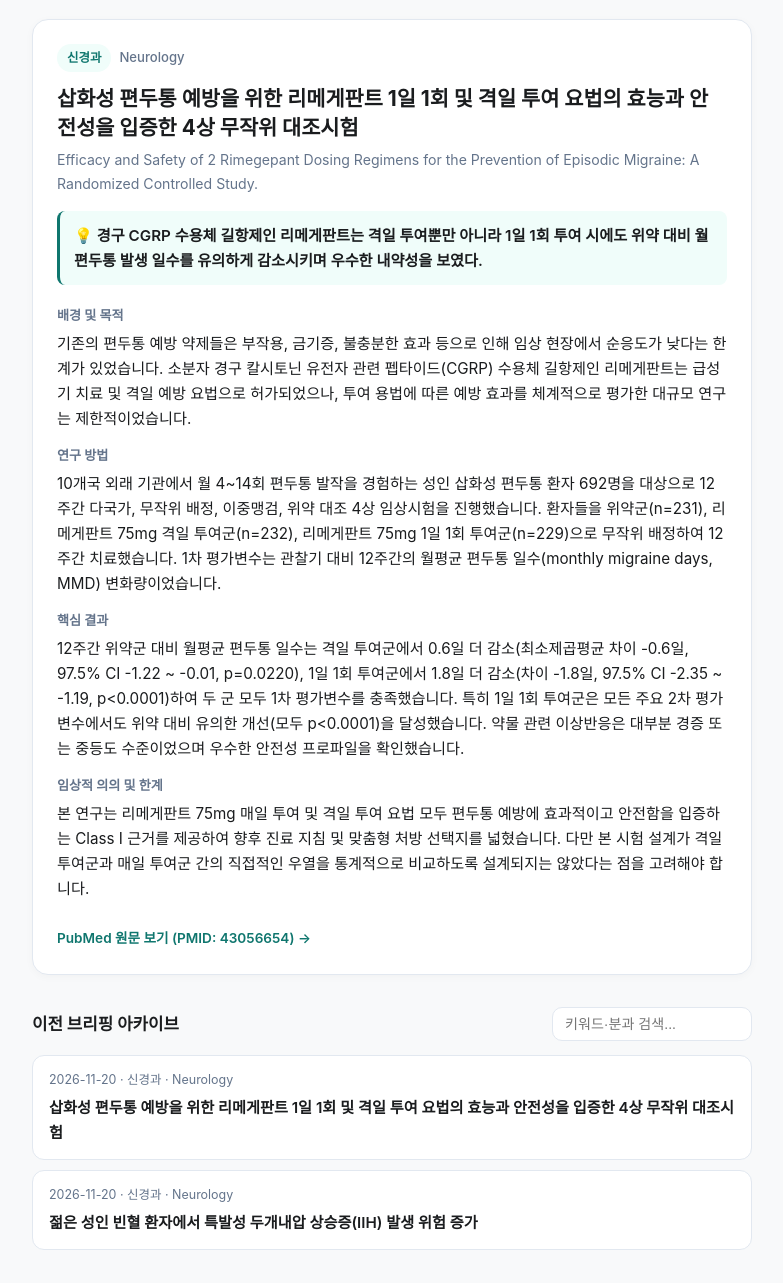
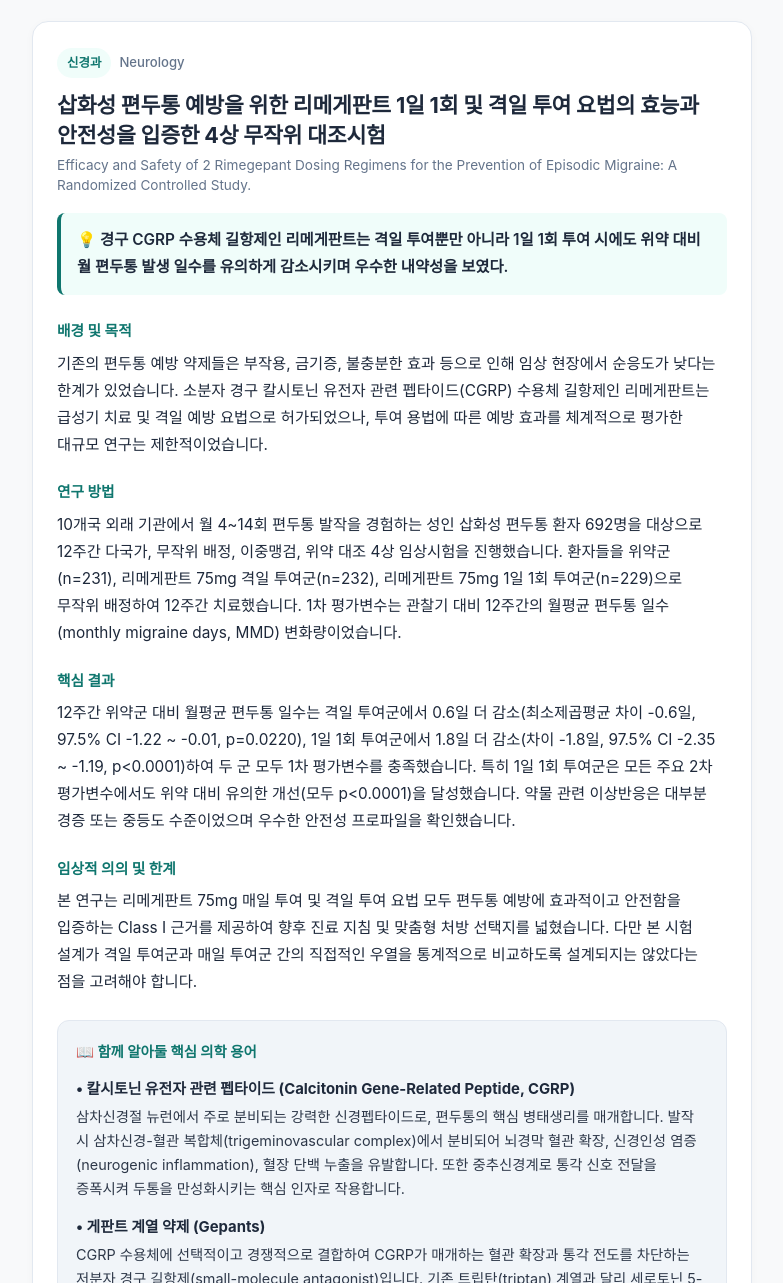
Before and after one commit to juuunuuuu/up_to_date_medical, a plain HTML site: page index.html in a window 1280 px wide. Shown: the part 78-1361 px from the top of the page, without its empty margins (248-1031 px from the left). Drawn offline with Linux system fonts and the light colour scheme.

Commit message:
Update index.html

```diff
--- a/index.html
+++ b/index.html
@@ -11,7 +11,8 @@
     :root {
       --bg: #f8f9fa;
       --card: #ffffff;
-      --text: #1a1c1e;
+      --sub-card: #f1f5f9;
+      --text: #1e293b;
       --muted: #64748b;
       --accent: #0f766e;
       --accent-soft: #f0fdfa;
@@ -21,7 +22,8 @@
       :root {
         --bg: #0f1115;
         --card: #181b20;
-        --text: #f1f5f9;
+        --sub-card: #21262e;
+        --text: #e2e8f0;
         --muted: #94a3b8;
         --accent: #2dd4bf;
         --accent-soft: #132a28;
@@ -33,7 +35,8 @@
       font-family: -apple-system, BlinkMacSystemFont, "Pretendard", sans-serif;
       background: var(--bg);
       color: var(--text);
-      line-height: 1.65;
+      line-height: 1.75;
+      word-break: keep-all;
       padding: 24px 16px 64px;
     }
     .container { max-width: 720px; margin: 0 auto; }
@@ -45,27 +48,49 @@
     header span { font-size: 0.85rem; color: var(--muted); }
     .card {
       background: var(--card); border: 1px solid var(--border);
-      border-radius: 16px; padding: 24px; margin-bottom: 24px;
+      border-radius: 16px; padding: 26px 24px; margin-bottom: 24px;
       box-shadow: 0 2px 8px rgba(0,0,0,0.03);
     }
     .badge-row { display: flex; gap: 8px; align-items: center; margin-bottom: 12px; flex-wrap: wrap; }
     .badge {
       background: var(--accent-soft); color: var(--accent);
-      font-size: 0.78rem; font-weight: 600; padding: 4px 10px; border-radius: 999px;
+      font-size: 0.78rem; font-weight: 700; padding: 4px 10px; border-radius: 999px;
     }
     .journal { font-size: 0.82rem; color: var(--muted); font-weight: 500; }
-    .ko-title { font-size: 1.3rem; font-weight: 700; line-height: 1.4; margin-bottom: 6px; }
-    .en-title { font-size: 0.88rem; color: var(--muted); margin-bottom: 16px; }
+    .ko-title { font-size: 1.35rem; font-weight: 700; line-height: 1.4; margin-bottom: 6px; letter-spacing: -0.01em; }
+    .en-title { font-size: 0.85rem; color: var(--muted); margin-bottom: 18px; line-height: 1.45; }
     .one-line {
-      background: var(--accent-soft); border-left: 3px solid var(--accent);
-      padding: 12px 14px; border-radius: 8px; font-weight: 600; font-size: 0.95rem;
-      margin-bottom: 20px;
+      background: var(--accent-soft); border-left: 4px solid var(--accent);
+      padding: 14px 16px; border-radius: 8px; font-weight: 600; font-size: 0.96rem;
+      margin-bottom: 24px;
     }
-    .section { margin-bottom: 14px; }
-    .section h3 { font-size: 0.82rem; text-transform: uppercase; color: var(--muted); margin-bottom: 4px; }
-    .section p { font-size: 0.95rem; }
+    .section { margin-bottom: 22px; }
+    .section h3 {
+      font-size: 0.92rem; color: var(--accent); margin-bottom: 6px; font-weight: 700;
+      display: flex; align-items: center; gap: 6px;
+    }
+    .section p { font-size: 0.96rem; }
+    .takeaway-list { padding-left: 18px; font-size: 0.96rem; }
+    .takeaway-list li { margin-bottom: 8px; }
+    .concepts-box {
+      margin-top: 24px;
+      padding: 18px;
+      background: var(--sub-card);
+      border-radius: 12px;
+      border: 1px solid var(--border);
+    }
+    .concepts-box h3 {
+      font-size: 0.9rem;
+      color: var(--accent);
+      margin-bottom: 12px;
+      font-weight: 700;
+    }
+    .concept-item { margin-bottom: 14px; }
+    .concept-item:last-child { margin-bottom: 0; }
+    .concept-term { font-weight: 700; font-size: 0.93rem; margin-bottom: 3px; }
+    .concept-desc { font-size: 0.9rem; opacity: 0.92; line-height: 1.65; }
     .pubmed-link {
-      display: inline-block; margin-top: 12px; font-size: 0.85rem;
+      display: inline-block; margin-top: 20px; font-size: 0.85rem;
       color: var(--accent); text-decoration: none; font-weight: 600;
     }
     .archive-header {
@@ -114,6 +139,43 @@
         return;
       }
       document.getElementById('today-date').textContent = paper.date;
+
+      const conceptsHtml = (paper.key_concepts && paper.key_concepts.length > 0)
+        ? `
+          <div class="concepts-box">
+            <h3>📖 함께 알아둘 핵심 의학 용어</h3>
+            ${paper.key_concepts.map(c => `
+              <div class="concept-item">
+                <div class="concept-term">• ${c.term}</div>
+                <div class="concept-desc">${c.explanation}</div>
+              </div>
+            `).join('')}
+          </div>
+        `
+        : '';
+
+      // 새 포맷(스토리텔링형)과 기존 포맷 모두 호환 렌더링
+      let bodyHtml = '';
+      if (paper.disease_background) {
+        const takeaways = Array.isArray(paper.study_takeaway)
+          ? `<ul class="takeaway-list">${paper.study_takeaway.map(t => `<li>${t}</li>`).join('')}</ul>`
+          : `<p>${paper.study_takeaway || ''}</p>`;
+
+        bodyHtml = `
+          <div class="section"><h3>🩺 먼저 알아야 할 질환 이야기</h3><p>${paper.disease_background}</p></div>
+          <div class="section"><h3>🧬 핵심 타겟과 작용 원리</h3><p>${paper.key_mechanism}</p></div>
+          <div class="section"><h3>📌 이번 연구에서 확인된 핵심</h3>${takeaways}</div>
+          <div class="section"><h3>🏥 진료실 적용 포인트</h3><p>${paper.clinical_point}</p></div>
+        `;
+      } else {
+        bodyHtml = `
+          <div class="section"><h3>배경 및 목적</h3><p>${paper.background}</p></div>
+          <div class="section"><h3>연구 방법</h3><p>${paper.methods}</p></div>
+          <div class="section"><h3>핵심 결과</h3><p>${paper.results}</p></div>
+          <div class="section"><h3>임상적 의의 및 한계</h3><p>${paper.clinical_implication}</p></div>
+        `;
+      }
+
       container.innerHTML = `
         <article class="card">
           <div class="badge-row">
@@ -123,10 +185,8 @@
           <h2 class="ko-title">${paper.ko_title}</h2>
           <p class="en-title">${paper.original_title}</p>
           <div class="one-line">💡 ${paper.one_line}</div>
-          <div class="section"><h3>배경 및 목적</h3><p>${paper.background}</p></div>
-          <div class="section"><h3>연구 방법</h3><p>${paper.methods}</p></div>
-          <div class="section"><h3>핵심 결과</h3><p>${paper.results}</p></div>
-          <div class="section"><h3>임상적 의의 및 한계</h3><p>${paper.clinical_implication}</p></div>
+          ${bodyHtml}
+          ${conceptsHtml}
           <a class="pubmed-link" href="${paper.url}" target="_blank" rel="noopener">PubMed 원문 보기 (PMID: ${paper.pmid}) →</a>
         </article>
       `;
```
